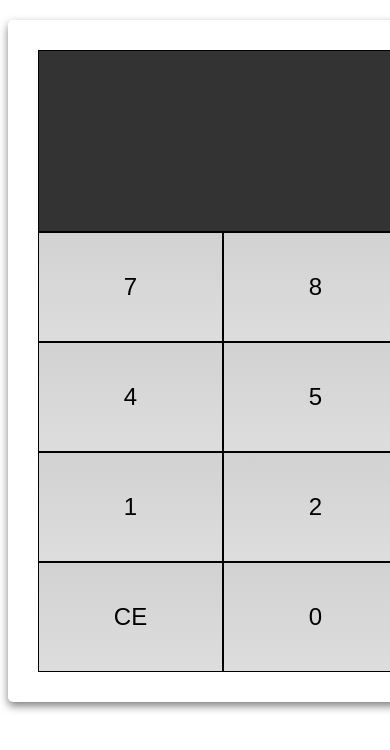
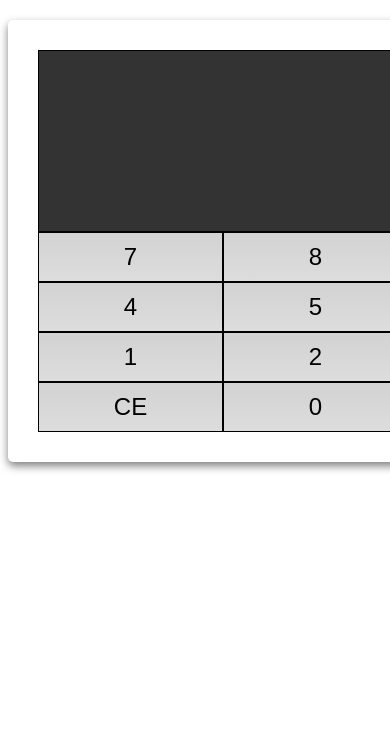
Before and after one commit to Bolochen/kalkulator, a plain HTML site: page index.html in a window 390 px wide. Shown: the top 750 px of the page. Drawn offline with Linux system fonts and the light colour scheme.

Commit message:
menerapkah responsive layout

```diff
--- a/index.html
+++ b/index.html
@@ -1,11 +1,9 @@
 <!DOCTYPE html>
 <html lang="en">
 <head>
-    <meta charset="UTF-8">
-    <meta http-equiv="X-UA-Compatible" content="IE=edge">
-    <meta name="viewport" content="width=device-width, initial-scale=1.0">
     <link rel="stylesheet" href="style.css">
     <title>Kalkulator</title>
+    <meta name="viewport" content="width=device-width, initial-scale=1.0">
 </head>
 <body>
     <div class="flex-container-column card">
--- a/style.css
+++ b/style.css
@@ -51,3 +51,8 @@ body {
 .button:hover {
     font-weight: bold;
 }
+@media screen and (max-width: 513px) {
+    .button {
+        padding: 10px;
+    }
+ }
```
